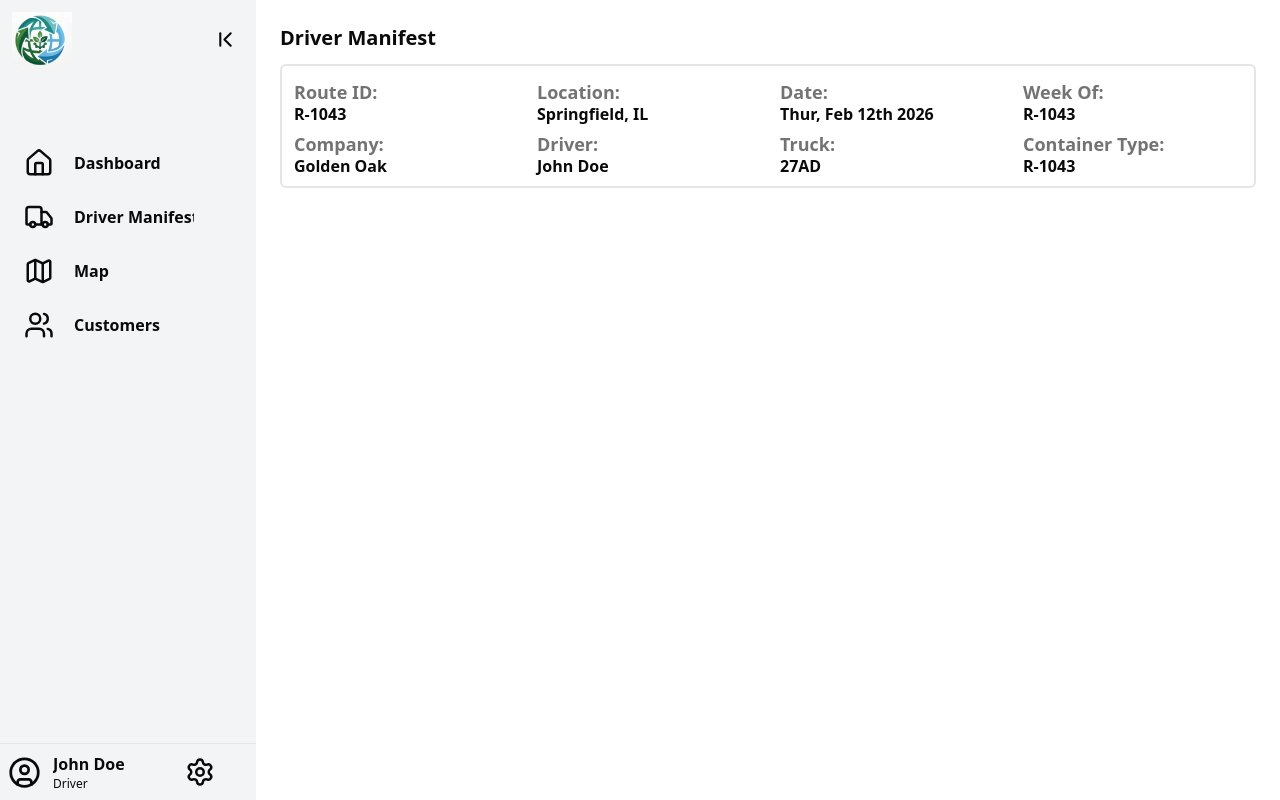
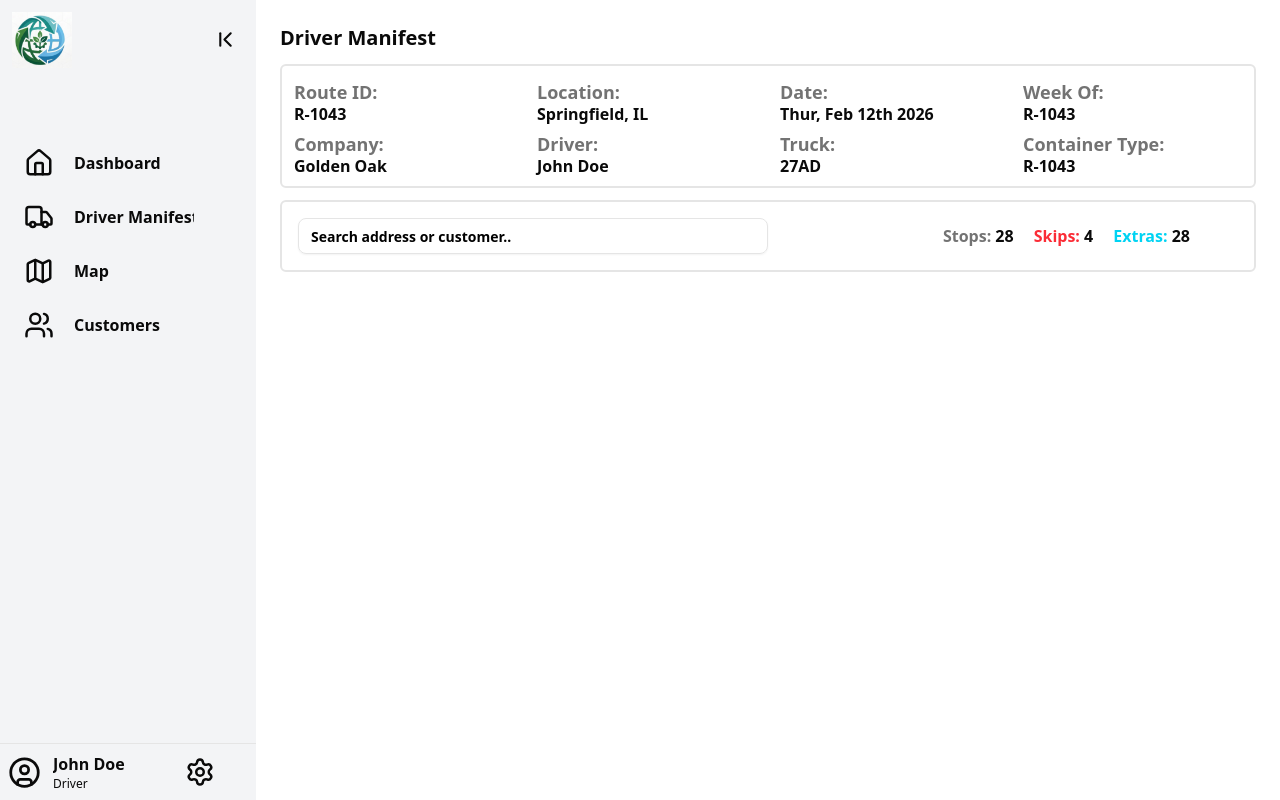
Before and after one commit to Demonico/dsd-feb-26-cohort, a React (Vite) app in the folder frontend/: page /driver-manifest in a window 1280 px wide. Built offline with nearby package versions, Linux system fonts and the light colour scheme.

Commit message:
design manifstdetails component that stores search and details like skips,extras and stops

```diff
--- /dev/null
+++ b/frontend/src/components/ManifestDetails.tsx
@@ -0,0 +1,26 @@
+import { Input } from "@/components/ui/input"
+
+const ManifestDetails = ({stops=28,skips =4,extras=28}) => {
+  return (
+    <div className="flex flex-col md:flex-row md:items-center gap-2 w-full justify-between">
+         <Input type="search" placeholder="Search address or customer.." className="w-full md:w-1/2 py-4 placeholder:font-semibold placeholder:text-black" />
+         <div className="flex gap-5 mr-12">
+           <p>
+            <span className="font-bold text-muted-foreground">Stops: </span>
+            <span className="font-bold">{stops}</span>
+           </p>
+           <p>
+            <span className="font-bold  text-red-500">Skips: </span>
+            <span className="font-bold">{skips}</span>
+           </p>
+           <p>
+            <span className="font-bold text-cyan-400">Extras: </span>
+            <span className="font-bold">{extras}</span>
+           </p>
+
+         </div>
+    </div>
+  )
+}
+
+export default ManifestDetails
--- /dev/null
+++ b/frontend/src/components/ui/input.tsx
@@ -0,0 +1,21 @@
+import * as React from "react"
+
+import { cn } from "@/lib/utils"
+
+function Input({ className, type, ...props }: React.ComponentProps<"input">) {
+  return (
+    <input
+      type={type}
+      data-slot="input"
+      className={cn(
+        "file:text-foreground placeholder:text-muted-foreground selection:bg-primary selection:text-primary-foreground dark:bg-input/30 border-input h-9 w-full min-w-0 rounded-md border bg-transparent px-3 py-1 text-base shadow-xs transition-[color,box-shadow] outline-none file:inline-flex file:h-7 file:border-0 file:bg-transparent file:text-sm file:font-medium disabled:pointer-events-none disabled:cursor-not-allowed disabled:opacity-50 md:text-sm",
+        "focus-visible:border-ring focus-visible:ring-ring/50 focus-visible:ring-[3px]",
+        "aria-invalid:ring-destructive/20 dark:aria-invalid:ring-destructive/40 aria-invalid:border-destructive",
+        className
+      )}
+      {...props}
+    />
+  )
+}
+
+export { Input }
--- a/frontend/src/pages/DriverManifest.tsx
+++ b/frontend/src/pages/DriverManifest.tsx
@@ -1,9 +1,14 @@
 import RouteDetails from "../components/RouteDetails";
+import ManifestDetails from "@/components/ManifestDetails";
 const DriverManifest = () => {
   return (
     <div>
       <h1 className="text-xl font-bold">Driver Manifest</h1>
       <RouteDetails/>
+      <div className="border-2 p-4 rounded-sm">
+        <ManifestDetails/>
+      </div>
+
 
 
     </div>
```
